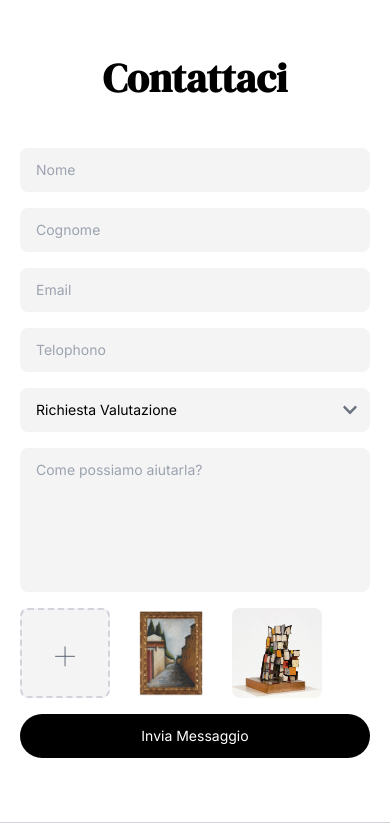
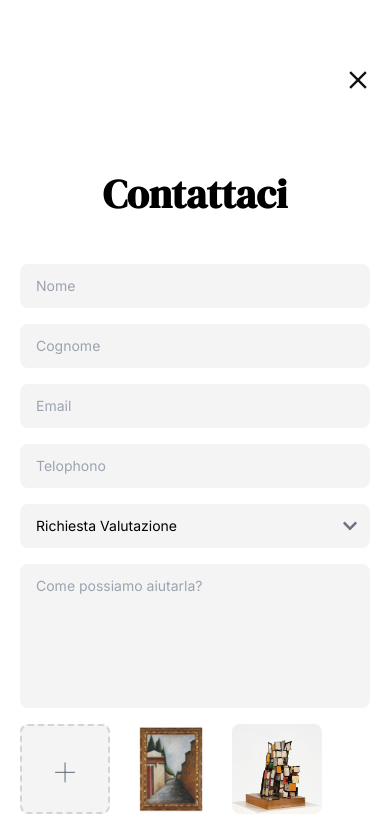
Before and after one commit to Gaurav-Singh-Appnox/ContactUI, a React (Vite) app: page /contactfilled in a window 390 px wide. Shown: the top 828 px of the page. Built offline with nearby package versions, Linux system fonts and the light colour scheme.

Commit message:
searching page deleted, Navbar added with mobile view

```diff
--- a/src/components/Navbar.jsx
+++ b/src/components/Navbar.jsx
@@ -9,24 +9,35 @@ import { NavLink } from "react-router-dom";
 const Navbar = ({ searchBtn, onSearchClick }) => {
   return searchBtn ? (
     <div className="w-full min-h-[72px] mt-[44px] md:mt-0 flex flex-row-reverse items-center">
+      <NavLink to={"/"}>
+        {" "}
         <img
           src={crossIcon}
           alt="Close Search"
           className="w-6 h-6 mr-5"
-        onClick={onSearchClick} // Use passed-in function directly
+          onClick={onSearchClick}
         />
+      </NavLink>
     </div>
   ) : (
     <div className="flex justify-between p-5 border-b border-gray-300 font-inter">
       <p className="text-[28px] font-dm-serif">Mediartrade</p>
       <div className="flex gap-5 items-center">
         <div className="w-6 h-6 flex items-center justify-center md:hidden">
+          <NavLink to={"/contactpage"}>
             <img className="w-5 h-[18px]" src={loginIcon} alt="Login" />
+          </NavLink>
         </div>
         <div className="items-center gap-4 mr-4 hidden md:flex">
-          <div><p>Prossime Aste</p></div>
-          <div><p>Private Sale</p></div>
-          <div><p>Accedi</p></div>
+          <div>
+            <p>Prossime Aste</p>
+          </div>
+          <div>
+            <p>Private Sale</p>
+          </div>
+          <div>
+            <p>Accedi</p>
+          </div>
           <div className="relative">
             <select name="" id="" className="appearance-none">
               <option value="">IT</option>
--- a/src/components/Sidebar.jsx
+++ b/src/components/Sidebar.jsx
@@ -3,15 +3,20 @@ import TvIcon from "../assets/tv.svg";
 import textIcon from "../assets/textsms.svg";
 import helpIcon from "../assets/helpIcon.svg";
 import collectionIcon from "../assets/collections.svg";
+import { NavLink } from "react-router-dom";
 
 const Sidebar = () => {
   return (
     <div className="hidden md:w-[5%] md:flex flex-col justify-between items-center my-3 h-screen ">
       <div className="h-14 w-14 flex justify-center items-center">
-        <img src={loginBtn} alt="" className="h-8 w-8" />
+        <NavLink to={"/contactpage"}>
+          <img src={loginBtn} alt="" className="h-8 w-8" />
+        </NavLink>
       </div>
       <div className="flex flex-col gap-10">
-        <img src={collectionIcon} alt="" />
+        <NavLink to={"/"}>
+          <img src={collectionIcon} alt="" />
+        </NavLink>
         <img src={TvIcon} alt="" />
         <img src={helpIcon} alt="" />
       </div>
--- a/src/main.jsx
+++ b/src/main.jsx
@@ -5,7 +5,6 @@ import { createBrowserRouter, RouterProvider } from "react-router-dom";
 import ContactPage from "./pages/ContactPage.jsx";
 import SearchPage from "./pages/SearchPage.jsx";
 import SearchResultPage from "./pages/SearchResultPage.jsx";
-import SearchinghtPage from "./pages/SearchingPage.jsx";
 import ContactMenuFilledPage from "./pages/ContactMenuFilledPage.jsx";
 import ContactConfirmedPage from "./pages/ContactConfirmedPage.jsx";
 
@@ -27,10 +26,6 @@ const router = createBrowserRouter([
         element: <SearchPage />,
       },
       {
-        path: "searchingpage",
-        element: <SearchinghtPage />,
-      },
-      {
         path: "contactfilled",
         element: <ContactMenuFilledPage />,
       },
--- a/src/pages/ContactMenuFilledPage.jsx
+++ b/src/pages/ContactMenuFilledPage.jsx
@@ -2,10 +2,24 @@ import ContactFormFilled from "../components/ContactFormFilled";
 import ContactMedia from "../components/ContactMedia";
 import Sidebar from "../components/Sidebar";
 import VerticalLine from "../components/VerticalLine";
+import Navbar from "../components/Navbar";
+import { useNavigate } from "react-router-dom";
+import { useState } from "react";
 
 const ContactMenuFilledPage = () => {
+  const navigate = useNavigate();
+  const [searchBtn, setSearchBtn] = useState(true);
+
+  const handleSearchClick = () => {
+    navigate("/");
+  };
+
   return (
     <div className="w-full md:flex">
+      <div className="block md:hidden">
+        <Navbar searchBtn={searchBtn} onSearchClick={handleSearchClick} />
+      </div>
+
       <Sidebar />
       <VerticalLine />
       <div className="px-5 md:px-[102px] md:w-[65%]">
--- a/src/pages/ContactPage.jsx
+++ b/src/pages/ContactPage.jsx
@@ -2,10 +2,24 @@ import ContactForm from "../components/ContactForm";
 import ContactMedia from "../components/ContactMedia";
 import Sidebar from "../components/Sidebar";
 import VerticalLine from "../components/VerticalLine";
+import Navbar from "../components/Navbar";
+import { useNavigate } from "react-router-dom";
+import { useState } from "react";
 
 const ContactPage = () => {
+  const navigate = useNavigate();
+  const [searchBtn, setSearchBtn] = useState(true);
+
+  const handleSearchClick = () => {
+    navigate("/");
+  };
+
   return (
     <div className="w-full md:flex">
+      <div className="block md:hidden">
+        <Navbar searchBtn={searchBtn} onSearchClick={handleSearchClick} />
+      </div>
+
       <Sidebar />
       <VerticalLine />
       <div className="px-5 md:px-[102px] md:w-[65%]">
--- a/src/pages/SearchPage.jsx
+++ b/src/pages/SearchPage.jsx
@@ -23,7 +23,7 @@ const SearchPage = () => {
       <div className="px-5 md:px-[120px] md:mt-[88px]">
         <input
           type="text"
-          className="text-[60px] md:text-[120px] mb-2"
+          className=" w-full text-[60px] md:text-[120px] mb-2 focus:outline-none"
           placeholder="Cerca"
         />
         <div className="h-[6px] bg-gray-300 w-full md:hidden"></div>
--- a/src/pages/SearchResultPage.jsx
+++ b/src/pages/SearchResultPage.jsx
@@ -1,4 +1,3 @@
-// SearchResultPage.js
 import { useState } from "react";
 import { useNavigate } from "react-router-dom";
 import Navbar from "../components/Navbar";
--- a/src/pages/SearchingPage.jsx
+++ /dev/null
@@ -1,19 +0,0 @@
-import KeywordSuggestion from "../components/KeywordSuggestion";
-import CrossTopBar from "../components/CrossTopBar";
-import SuggestionList from "../components/SuggestionList";
-
-const SearchinghtPage = () => {
-  return (
-    <div>
-      <CrossTopBar />
-      <div className="px-5 md:px-[120px] md:mt-[88px] font-inter">
-        <p className="text-[60px] md:text-[120px] mb-2 ">Giorgio De Ch</p>
-        <div className="h-[6px] bg-gray-300 w-full md:hidden"></div>
-        <KeywordSuggestion />
-        <SuggestionList />
-      </div>
-    </div>
-  );
-};
-
-export default SearchinghtPage;
```
Lines whose indentation alone changed are shown as unchanged.
